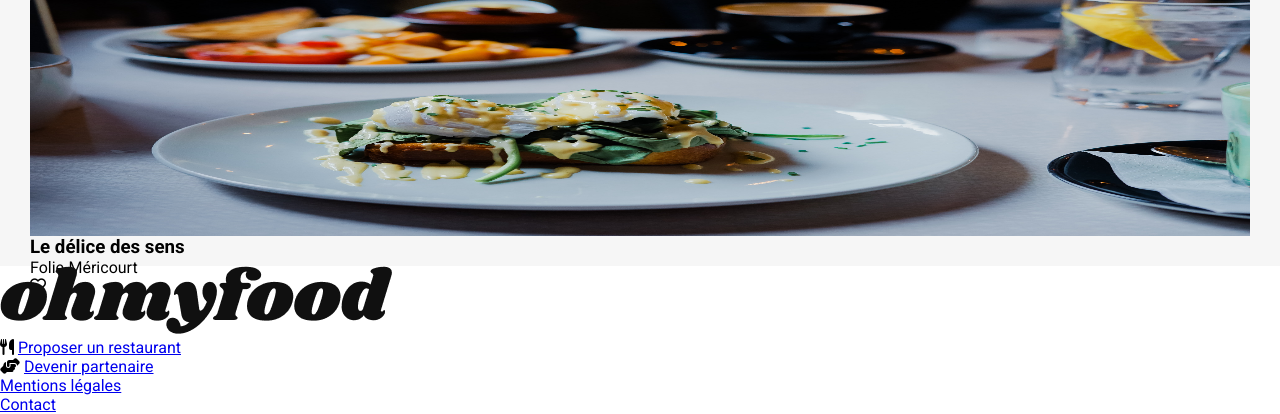
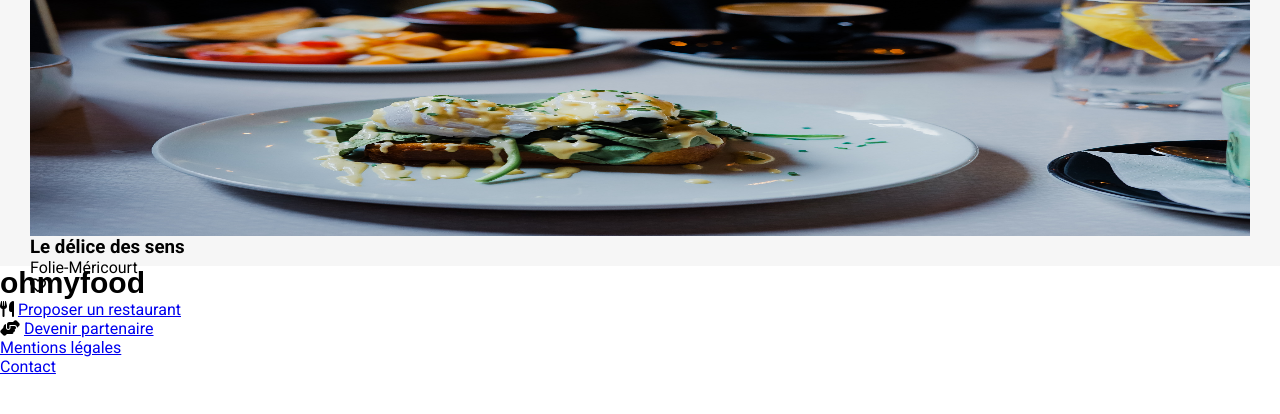
Before and after one commit to YanisMhl/OhMyFood, a plain HTML site: page index.html in a window 1280 px wide. Shown: the part 1636-2050 px from the top of the page. After the commit the page ends 2012 px from the top, so only its background shows below. Drawn offline with Linux system fonts and the light colour scheme; a web font is replaced by a local one.

Commit message:
refactor(ui): changed footer img to h2

```diff
--- a/index.html
+++ b/index.html
@@ -83,7 +83,7 @@
         </section>
     </main>
     <footer>
-        <img src="images/logo/ohmyfood.png">
+        <h2 class="title">ohmyfood</h2>
         <ul>
             <li>
                 <i class="fa-solid fa-utensils"></i>
```
